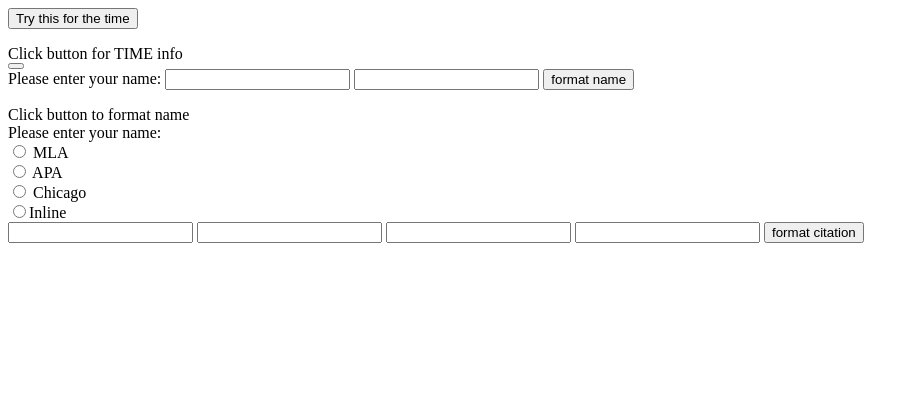
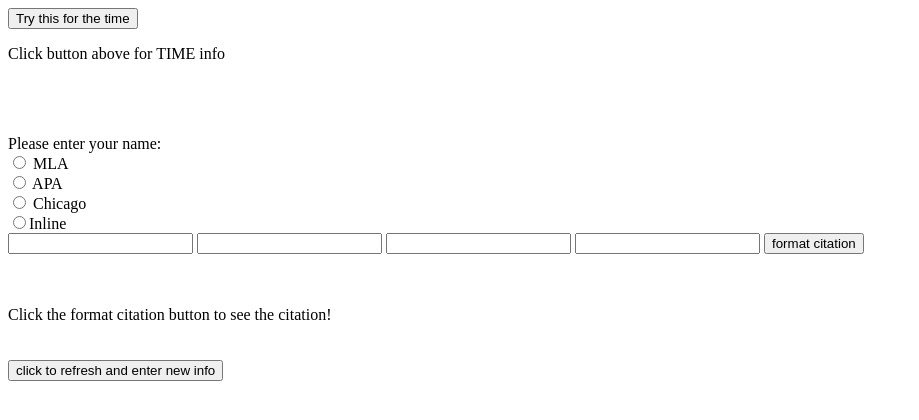
Before and after one commit to H-Len/siting_citing, a Flask app: page / in a window 1280 px wide. Shown: the top 420 px of the page, without its empty margins (0-919 px from the left). Run offline with Flask 3, Linux system fonts and the light colour scheme; some libraries are stand-ins or nearby versions.

Commit message:
alter indexx to leave citation form on screen and appear at new target; refresh button added but not functional (WIP)

```diff
--- a/templates/index.html
+++ b/templates/index.html
@@ -15,31 +15,16 @@
         <form hx-put="/contact/1" hx-target="this" hx-swap="outerHTML">
 
           </form>
-        <div id="firstId">Click button for TIME info</div>
+        <div id="firstId">Click button above for TIME info</div>
+        <br>
+        <br>
+        <br>
+        <br>
 
-        <button
-        hx-get="/#compName"
-        hx-trigger="click"
-        hx-target="#compName"
-        >
-        </button>
 
-        <!-- //this is the line that works!!!: -->
-        <form hx-post='/name' hx-target="this" hx-swap="outerHTML">
+        <form hx-post='/cite_style' hx-target="#cite_select" hx-swap="outerHTML">
 
-        <form id="#compName" hx-target="this" hx-swap="outerHTML">Please enter your name:
-            <label for="fname"></label>
-            <input type="text" name="fname" value="">
-            <label for="lname"></label>
-            <input type="text" name="lname" value="">
-
-            <button class='btn'>format name</button>
-        </form>
-        <div id="#compName">Click button to format name</div>
-
-        <form hx-post='/cite_style' hx-target="this" hx-swap="outerHTML">
-
-        <form id="cite_select" hx-target="this" hx-swap="outerHTML">Please enter your name:
+        <form hx-target="cite_select" hx-swap="outerHTML">Please enter your name:
             <br>
             <input type="radio" name="options" id="MLA" value="option1"> MLA </input><br>
             <input type="radio" name="options" id="APA" value="option2"> APA </input><br>
@@ -57,5 +42,19 @@
 
             <button class='btn'>format citation</button>
         </form>
+        <br>
+        <br>
+        <div id="cite_select">Click the format citation button to see the citation!</div>
+        <br>
+        <br>
+        <button
+        hx-get="/\"
+        hx-refresh = True
+        hx-trigger="click"
+        hx-target="#cite_select"
+        hx-swap="outerHTML"
+        >
+            click to refresh and enter new info
+        </button>
     </body>
 </html>
```
